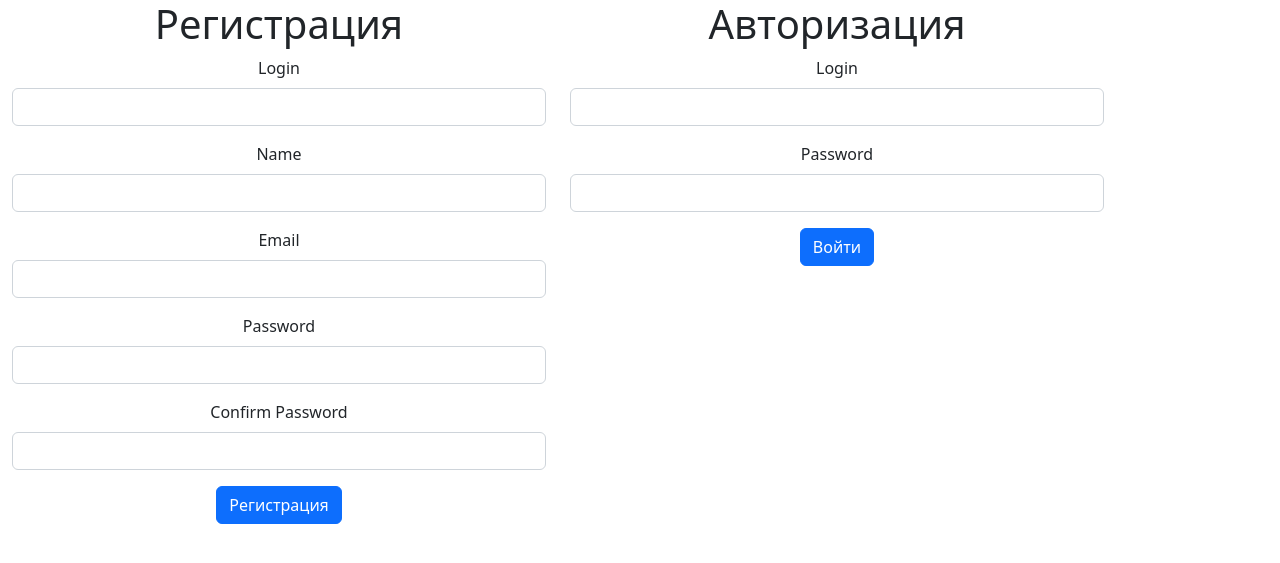
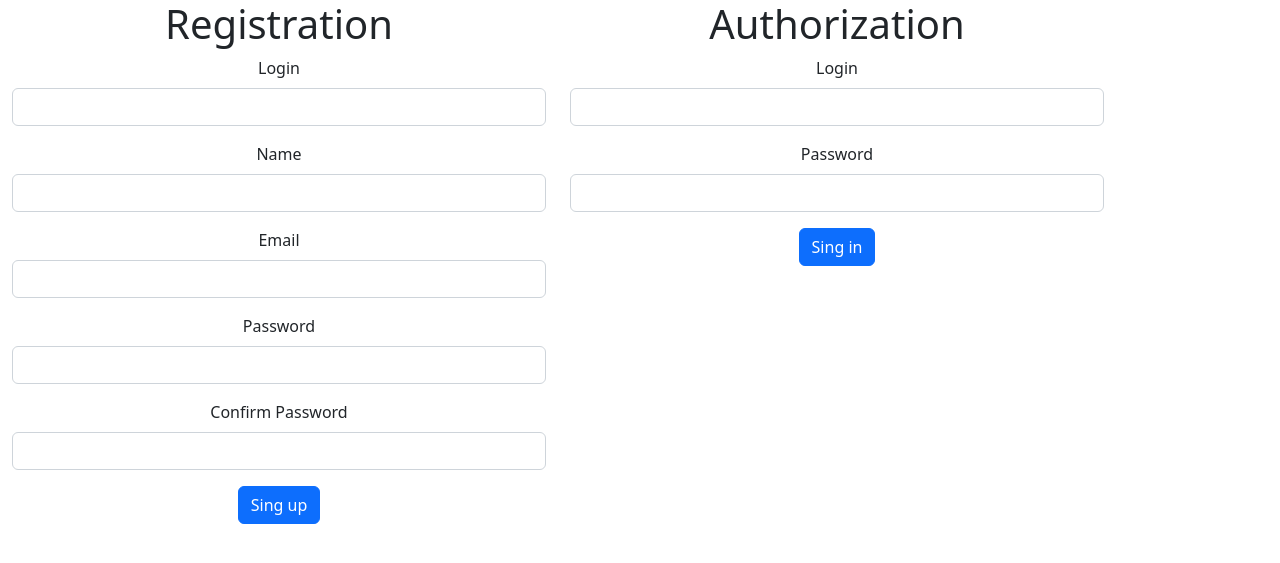
Before and after one commit to Froshik/Web-App, a PHP site: page / in a window 1280 px wide. Shown: the top 563 px of the page. Run offline with PHP 8.4, Linux system fonts and the light colour scheme.

Commit message:
En vers
Translation on english

```diff
--- a/app/js/UserInput.js
+++ b/app/js/UserInput.js
@@ -10,11 +10,11 @@ class UserInput{
   }
   validLogin(){
     if(this.login.includes(' ')){
-        document.getElementById("logLabel").innerHTML = "Login не должен содержать пробел";
+        document.getElementById("logLabel").innerHTML = "Login must not include spaces";
         return false;
       }
       if (this.login.length < 6){
-        document.getElementById("logLabel").innerHTML = "Login должен быть больше 6 символов";
+        document.getElementById("logLabel").innerHTML = "Your Login must be at least 6 characters";
         return false;
       }
       document.getElementById("logLabel").innerHTML = "Login";
@@ -30,11 +30,11 @@ class UserInput{
     }
   validName(){
      if(this.name.includes(' ')){
-        document.getElementById("nameLabel").innerHTML = "Name не должен содержать пробел";
+        document.getElementById("nameLabel").innerHTML = "Name must not include spaces";
         return false;
       }
     if (this.name.length < 2){
-        document.getElementById("nameLabel").innerHTML = "Name должен быть больше 2 символов";
+        document.getElementById("nameLabel").innerHTML = "Your Name must be at least 2 characters";
         return false;
       }
       document.getElementById("nameLabel").innerHTML = "Name"
@@ -42,7 +42,7 @@ class UserInput{
     }
   validPassword(){
      if(this.password1.includes(' ')){
-        document.getElementById("pass1Label").innerHTML = "Password не должен содержать пробел";
+        document.getElementById("pass1Label").innerHTML = "Password must not include spaces";
         return false;
       }
     if (this.password1.length < 6){
--- a/index.php
+++ b/index.php
@@ -7,7 +7,7 @@
 	<div class="container row text-center">
 	<div class="col">
 	<form name="regForm" class="regForm">
-			<h1>Регистрация</h1>
+			<h1>Registration</h1>
 		<div class="mb-3">
 			<label for="formGroupExampleInput" class="form-label" id="logLabel">Login</label>
 			<input type="text" class="form-control" id="inputLogin">
@@ -28,12 +28,12 @@
 			<label for="exampleInputPassword2" class="form-label" id="pass2Label">Confirm Password</label>
 			<input type="password" class="form-control" id="inputPassword2">
 		</div>
-			<button type="button" class="btn btn-primary" name="button-reg" id="button_registration">Регистрация</button>
+			<button type="button" class="btn btn-primary" name="button-reg" id="button_registration">Sing up</button>
 		</form>
 	</div>
 		<div class="col">
 		<form name = "authForm" class = "authForm">
-			<h1> Авторизация</h1>
+			<h1>Authorization</h1>
 			<div class="mb-3">
 			<label  class="form-label" id="authLoginLabel">Login</label>
 			<input type="text" class="form-control" id="authLogin" aria-describedby="emailHelp">
@@ -42,7 +42,7 @@
 			<label class="form-label" id="authPasswordLabel">Password</label>
 			<input type="password" class="form-control" id="authPassword">
 		</div>
-			<button type="button" class="btn btn-primary" id="button_login" >Войти</button>
+			<button type="button" class="btn btn-primary" id="button_login" >Sing in</button>
 		</form>
 	</div>
 	</div>
```
Also changed, not shown: page.php (+4 -4 lines).
